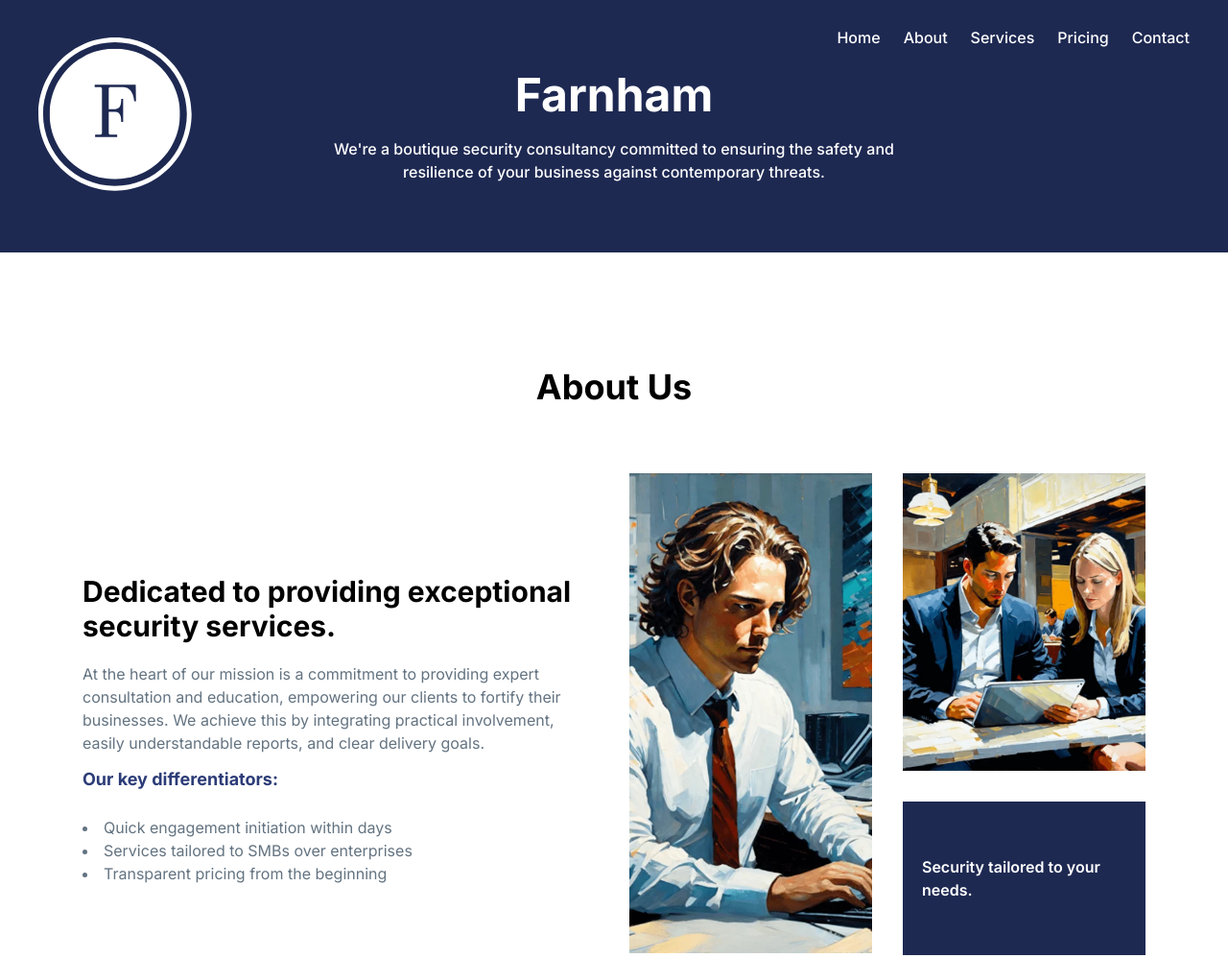
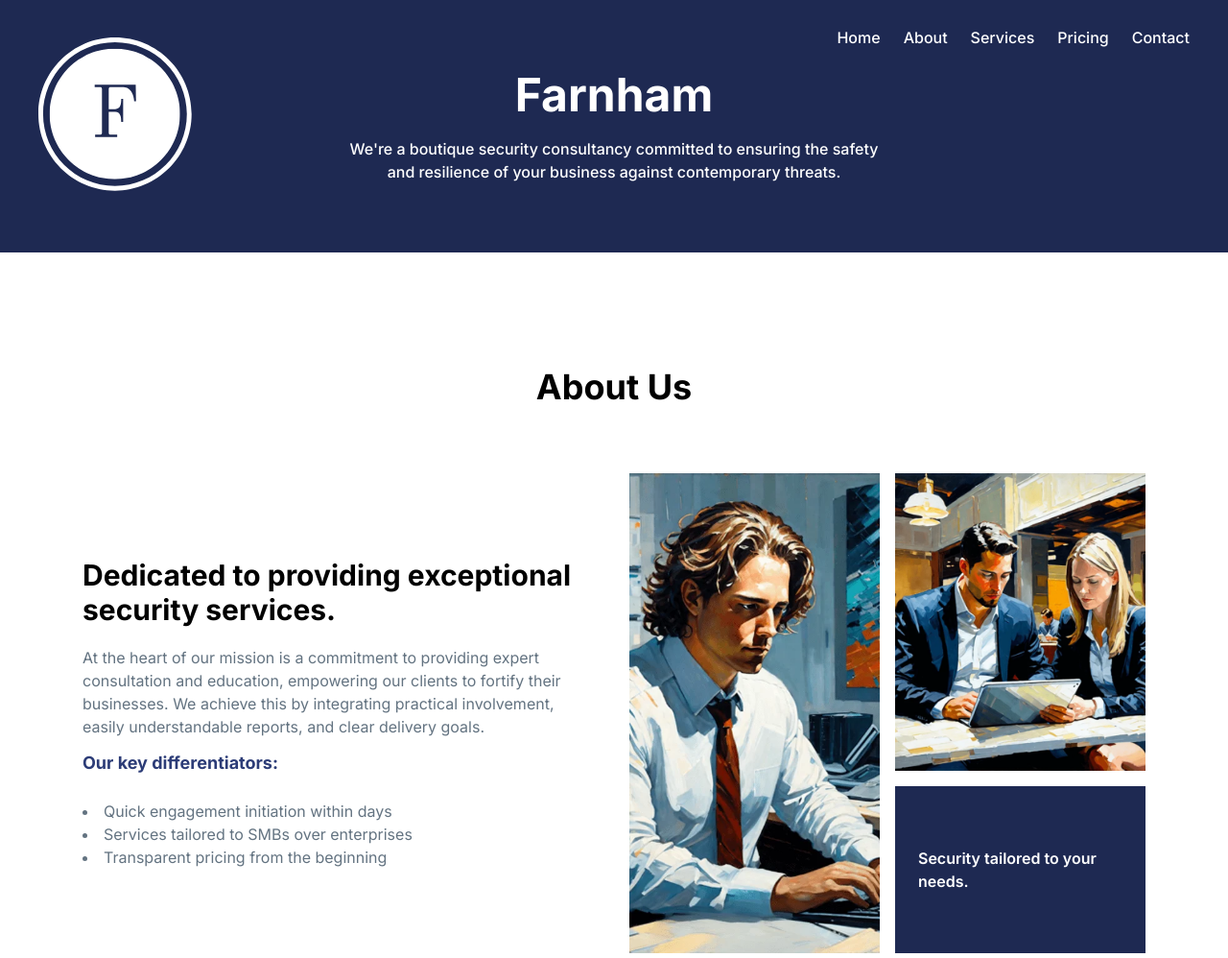
Before and after one commit to farnham-security/farnham-site, a website: page index.html in a window 1280 px wide. Shown: the part 17-1015 px from the top of the page at 96% size. Drawn offline with nearby package versions, Linux system fonts and the light colour scheme.

Commit message:
Standardise element layout across sections (#7)

```diff
--- a/index.html
+++ b/index.html
@@ -52,21 +52,23 @@
   <section id="home" class="bg-primary flex items-center justify-center min-h-[280px]">
     <div class="container">
       <div class="px-4 w-full">
-        <div data-aos="fade-up" data-aos-duration="1400" class="text-center">
+        <div class="text-center">
           <h1 class="font-bold pb-5 pt-5 text-5xl text-white">
             Farnham
           </h1>
-          <p class="font-medium max-w-[600px] mx-auto text-base text-white">
+          <div data-aos="fade-up" data-aos-duration="1400" >
+            <p class="font-medium max-w-[580px] mx-auto text-base text-white">
               We're a boutique security consultancy committed to ensuring the safety and resilience of your business
               against contemporary threats.
             </p>
           </div>
         </div>
       </div>
+    </div>
   </section>
   <section id="about" class="lg:pb-[70px] lg:pt-[120px] pb-8 pt-20">
     <div class="container">
-      <div class="-mx-4 flex flex-wrap">
+      <div class="flex flex-wrap">
         <div class="px-4 w-full">
           <div class="lg:mb-[70px] mb-12 mx-auto text-center">
             <h2 class="font-bold text-4xl">
@@ -104,18 +106,17 @@
           </div>
         </div>
         <div class="lg:w-1/2 px-4 w-full">
-          <div class="-mx-2 flex flex-wrap lg:-mx-2 sm:-mx-4 xl:-mx-4">
-            <div class="hidden md:block lg:block lg:px-2 px-2 sm:px-4 sm:w-1/2 w-full xl:px-4">
-              <div class="lg:h-[400px] mb-4 md:h-[540px] sm:h-[400px] sm:mb-8 xl:h-[500px]">
-                <img alt="Consultant working" src="./src/assets/images/about/1.webp"
-                  class="h-full object-cover w-full" />
+          <div class="-mx-2 flex flex-wrap">
+            <div class="hidden md:block px-2 w-1/2">
+              <div class="lg:h-[400px] md:h-[540px] sm:h-[400px] xl:h-[500px]">
+                <img alt="Consultant working" src="./src/assets/images/about/1.webp" class="h-full object-cover w-full" />
               </div>
             </div>
-            <div class="lg:px-2 px-2 sm:px-4 sm:w-1/2 w-full xl:px-4">
-              <div class="lg:h-[225px] lg:mb-4 mb-4 md:h-[346px] sm:h-[220px] sm:mb-8 xl:h-[310px] xl:mb-8">
+            <div class="px-2 sm:w-1/2 w-full">
+              <div class="lg:h-[225px] mb-4 md:h-[346px] sm:h-[220px] xl:h-[310px]">
                 <img alt="Consultants working together" src="./src/assets/images/about/2.webp" class="h-full object-cover w-full" />
               </div>
-              <div class="bg-primary flex items-center justify-center lg:mb-4 mb-4 overflow-hidden px-6 py-12 relative sm:h-[160px] sm:mb-8 sm:p-5 xl:mb-8 z-10">
+              <div class="bg-primary flex items-center justify-center lg:h-[160px] md:h-[178px] px-6 py-12 sm:h-[160px] xl:h-[174px]">
                 <div>
                   <span class="block text-base font-semibold text-white">
                     Security tailored to your needs.
@@ -340,14 +341,13 @@
       <div class="-mx-4 flex flex-wrap">
         <div class="px-4 w-full">
           <div class="lg:mb-[70px] mb-12 mx-auto text-center">
-            <h2 class="font-bold mb-3 text-4xl">
+            <h2 class="font-bold text-4xl">
               Contact Us
             </h2>
           </div>
         </div>
       </div>
-      <div data-aos="fade-up" data-aos-duration="1400">
-        <div class="-mx-4 flex flex-wrap">
+      <div data-aos="fade-up" data-aos-duration="1400" class="-mx-4 flex flex-wrap items-center">
         <div class="lg:w-1/2 px-4 w-full">
           <div class="lg:mb-0 max-w-[540px] mb-12">
             <h2 class="font-bold mb-5 text-3xl">
@@ -393,7 +393,6 @@
         </div>
       </div>
     </div>
-    </div>
   </section>
   <section id="footer" class="bg-primary pt-20"></section>
   <script src="https://unpkg.com/aos@2.3.1/dist/aos.js"></script>
```
Also changed, not shown: src/assets/css/style.css. Lines whose indentation alone changed are shown as unchanged.
